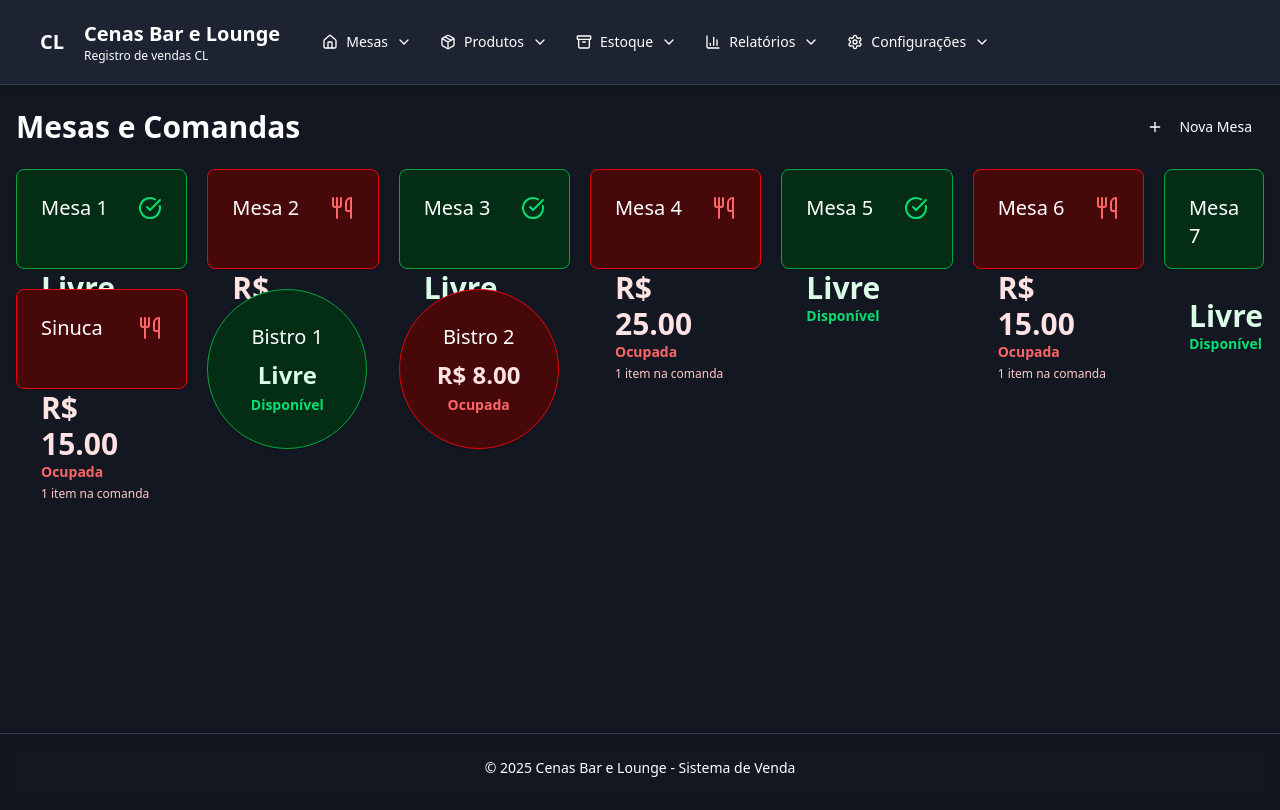
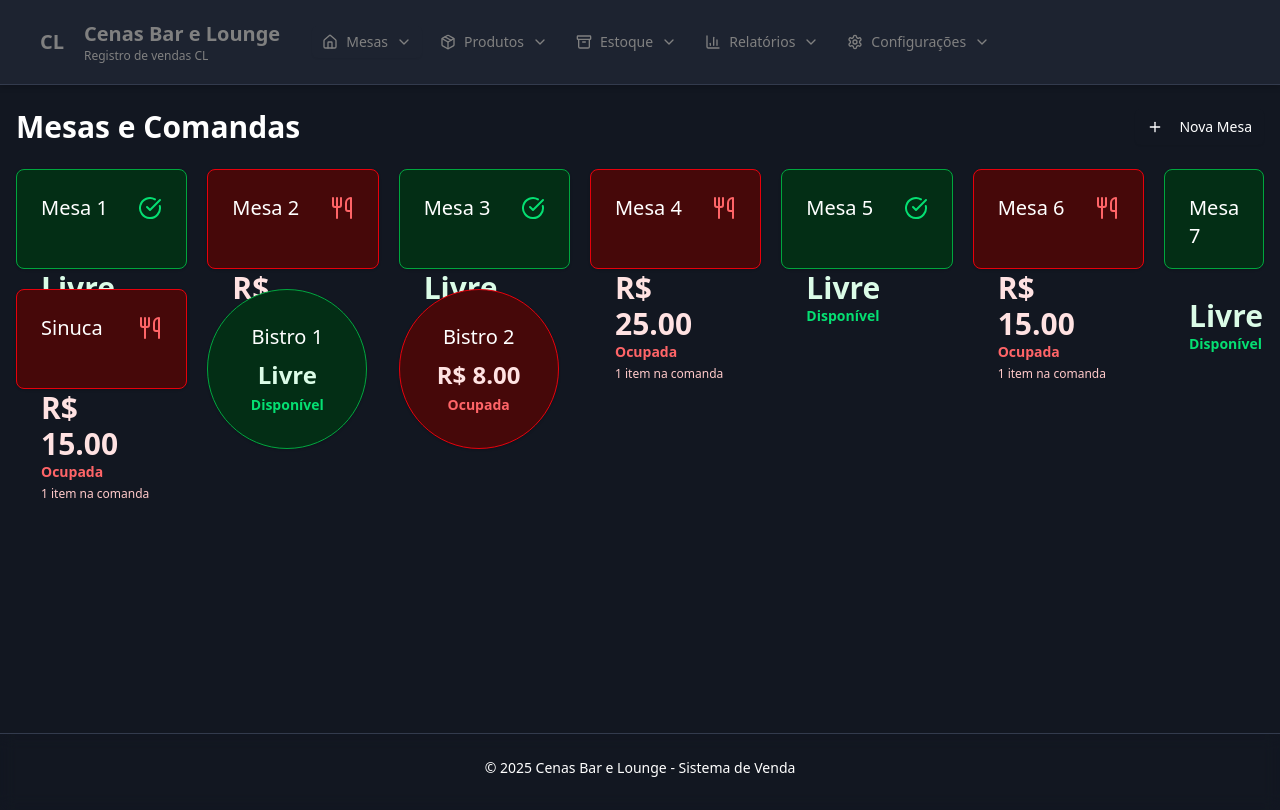
Before and after one commit to diegofsiilva/Cenas_Teste, a React (Vite) app: page / in a window 1280 px wide. Built offline with nearby package versions, Linux system fonts and the light colour scheme.

Commit message:
Update App.css

```diff
--- a/src/App.css
+++ b/src/App.css
@@ -23,7 +23,7 @@
     --foreground: 0 0% 100%;
     --text: 0 0% 95%;
     --card: 220 25% 15%;
-    --card-foreground: 0 0% 100%;
+    --card-foreground: 0 0% 50%;
     --card-light: 0 0% 98%;
     --card-light-foreground: 0 0% 10%;
     --primary: 220 90% 56%;
```
